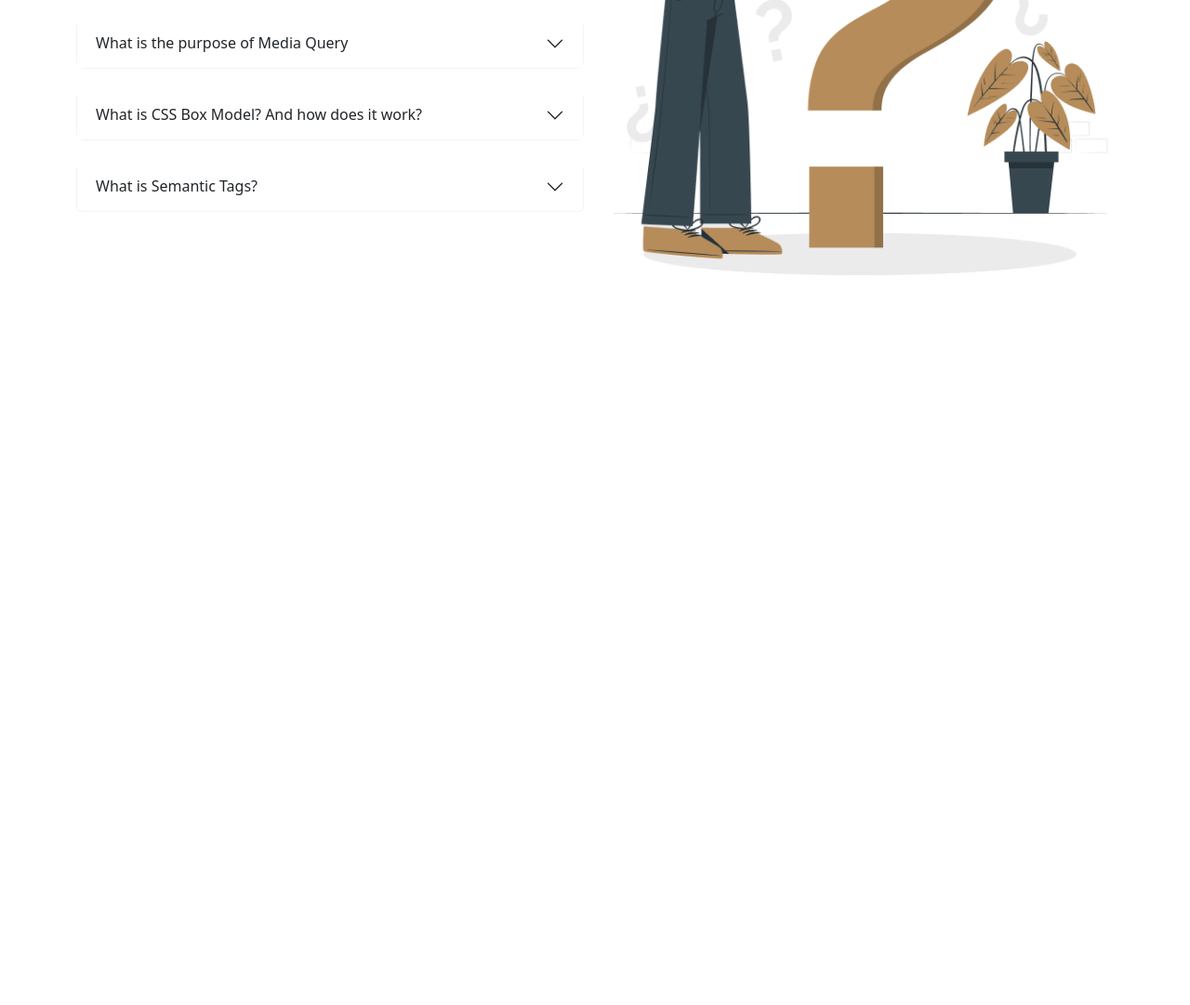
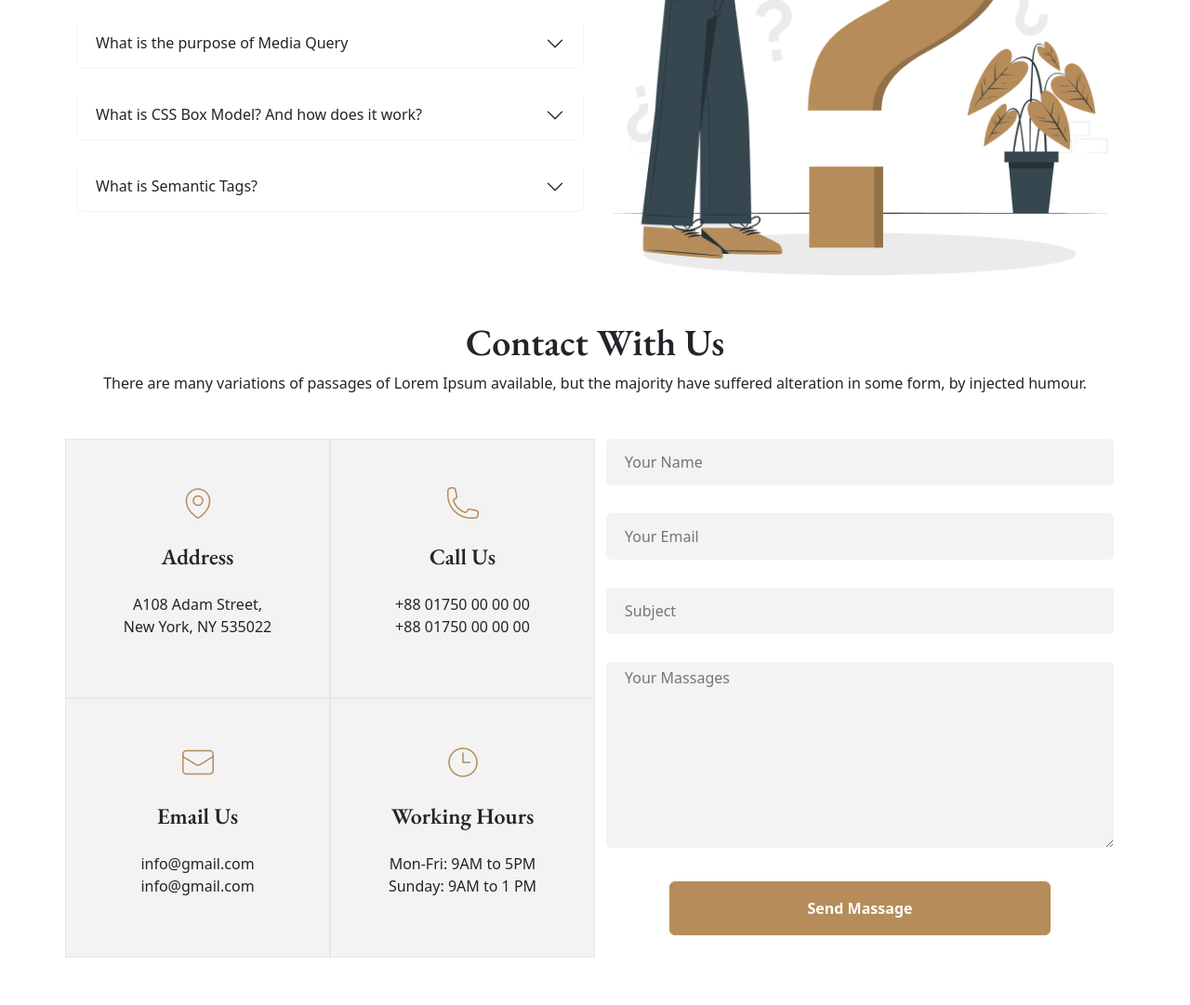
Before and after one commit to parthoroy77/Legal-Solution-HTML-CSS-Project, a plain HTML site: page index.html in a window 1280 px wide. Shown: the part 3196-4277 px from the top of the page at 93% size. Before the commit the page ends 3492 px from the top, so only its background shows below. Drawn offline with nearby package versions, Linux system fonts and the light colour scheme.

Commit message:
Contact section added

```diff
--- a/css/styles.css
+++ b/css/styles.css
@@ -33,3 +33,14 @@
     background-repeat: no-repeat;
     object-fit: cover;
 } */
+.contact-section-bg{
+    background-color: #f3f3f3;
+}
+.form-input{
+    height: 50px;
+    width: 100%;
+    border: none;
+    margin-bottom: 30px;
+    border-radius: 5px;
+    padding: 5px 20px;
+}
--- a/index.html
+++ b/index.html
@@ -330,7 +330,78 @@
               </div>
             </div>
         </section>
+        <!-- Contact section -->
+        <section class="my-5">
+          <div class="text-center my-5">
+            <h1 class="heading-font fw-bold">Contact With Us</h1>
+            <p>
+              There are many variations of passages of Lorem Ipsum available, but the majority have suffered alteration in some form, by injected humour.
+            </p>
+            <div class="row my-5">
+              <div class="col-12 col-md-12 col-lg-6">
+                <div class="row mb-5">
+                  <div class="col-12 col-md-12 col-lg-6 col-xl-6 contact-section-bg px-4 py-5 legal-section">
+                    <div>
+                      <img src="./images/location.png" alt="">
+                      <h4 class="heading-font fw-bold my-4">Address</h4>
+                      <p>
+                        A108 Adam Street, <br>
+                        New York, NY 535022
+                      </p>
+                    </div>
+                  </div>
+                  <div class="col-12 col-md-12 col-lg-6 col-xl-6 contact-section-bg  px-4 py-5 legal-section">
+                    <div>
+                      <img src="./images/call.png" alt="">
+                      <h4 class="heading-font fw-bold my-4">Call Us</h4>
+                      <p>
+                        +88 01750 00 00 00 <br>
+                        +88 01750 00 00 00
+                      </p>
+                    </div>
+                  </div>
+                  <div class="col-12 col-md-12 col-lg-6 col-xl-6 contact-section-bg  px-4 py-5 legal-section">
+                    <div>
+                      <img src="./images/email.png" alt="">
+                      <h4 class="heading-font fw-bold my-4">Email Us</h4>
+                      <p>
+                        info@gmail.com <br>
+                        info@gmail.com
+                      </p>
+                    </div>
+                  </div>
+                  <div class="col-12 col-md-12 col-lg-6 col-xl-6 contact-section-bg  px-4 py-5 legal-section">
+                    <div>
+                      <img src="./images/time.png" alt="">
+                      <h4 class="heading-font fw-bold my-4">Working Hours</h4>
+                      <p>
+                        Mon-Fri: 9AM to 5PM <br>
+                        Sunday: 9AM to 1 PM
+                      </p>
+                    </div>
+                  </div>
+                </div>
+              </div>
+              <div class="col-12 col-md-12 col-lg-6">
+                <form action="">
+                  <input class="form-input contact-section-bg" type="text" name="" id="" placeholder="Your Name">
+                  <input class="form-input contact-section-bg" type="email" name="" id="" placeholder="Your Email">
+                  <input class="form-input contact-section-bg" type="text" name="" id="" placeholder="Subject">
+                  <textarea class="form-input contact-section-bg" name="" id="" cols="30" rows="10" placeholder="Your Massages"
+                  style="height: 200px;"
+                  ></textarea><br>
+                  <button class="btn btn-primary w-75 py-3 fw-bold">
+                    Send Massage
+                  </button>
+                </form>
+              </div>
+            </div>
+          </div>
+        </section>
     </main>
+    <footer>
+
+    </footer>
     <!-- Bootstrap Js -->
     <script src="./js/bootstrap.js"></script>
   </body>
```
